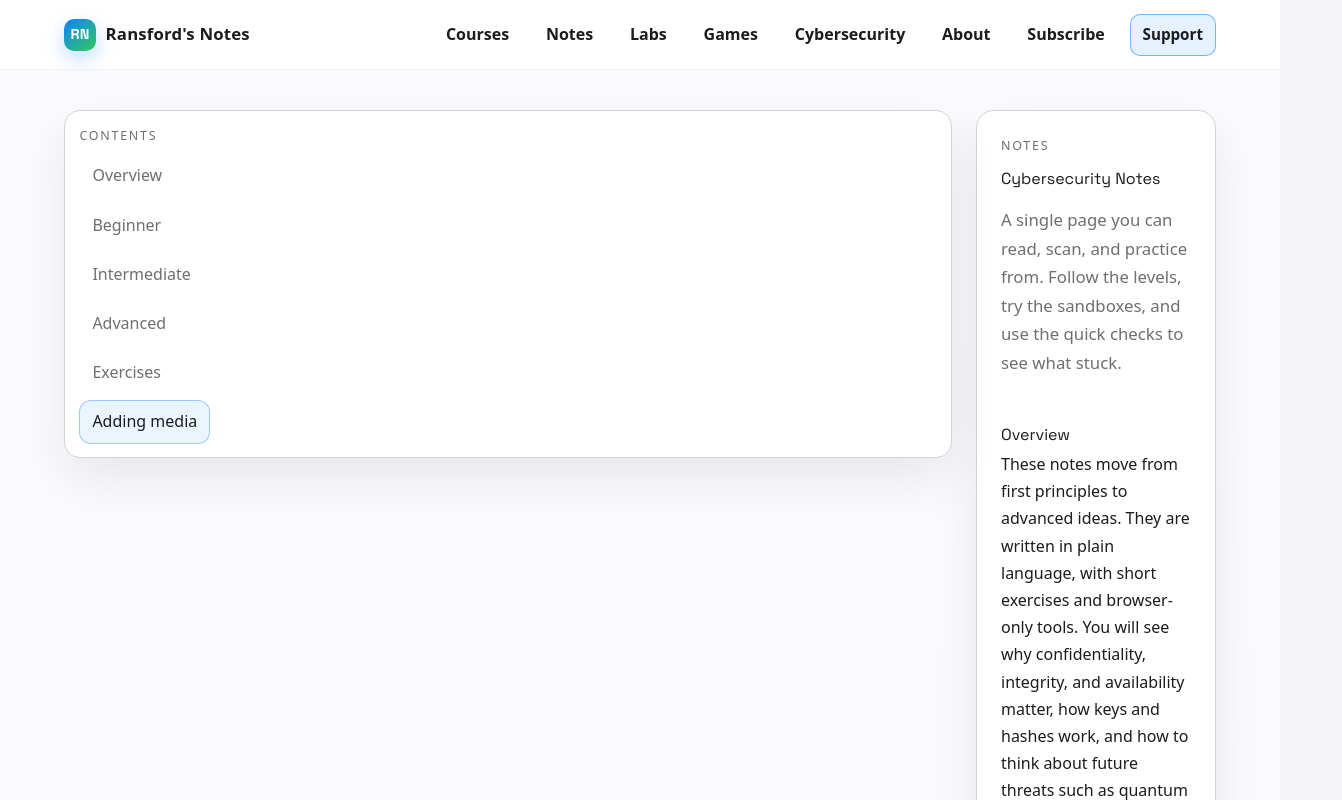
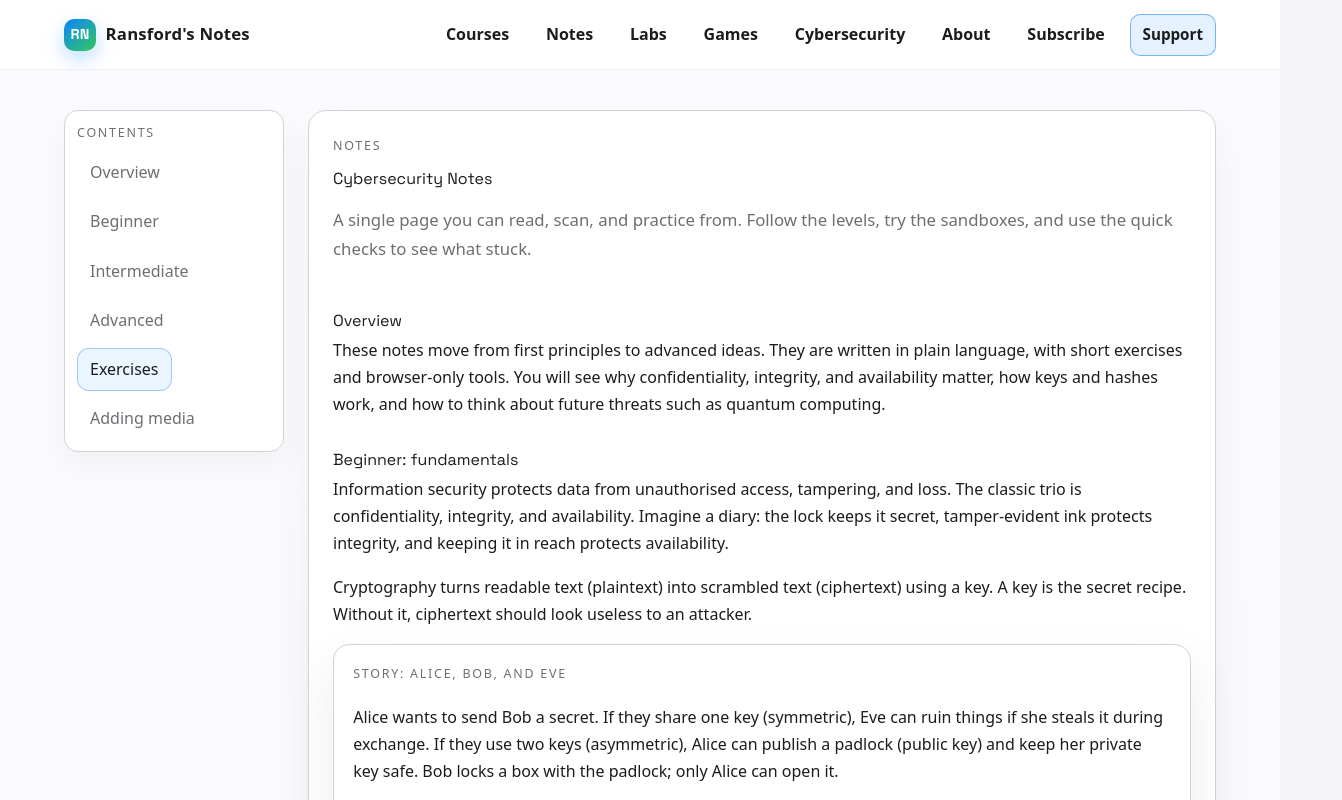
Before and after one commit to LordRansford/my-webapp, a Next.js app: page /cybersecurity in a window 1280 px wide. Shown: the top 800 px of the page, 1342 px wide, since content can reach past the window. Built offline with nearby package versions, Linux system fonts and the light colour scheme; no server answers.

Commit message:
Tighter TOC width so notes area takes priority

```diff
--- a/src/styles/globals.css
+++ b/src/styles/globals.css
@@ -907,7 +907,7 @@ textarea:focus {
 /* Notes layout */
 .note-layout {
   display: grid;
-  grid-template-columns: minmax(0, 1fr) minmax(180px, 240px);
+  grid-template-columns: minmax(180px, 220px) minmax(0, 1fr);
   gap: 1.5rem;
   align-items: start;
 }
@@ -917,9 +917,9 @@ textarea:focus {
   top: 80px;
   background: var(--surface);
   border: 1px solid var(--line);
-  border-radius: 16px;
-  padding: 0.85rem 0.9rem;
-  box-shadow: var(--shadow);
+  border-radius: 14px;
+  padding: 0.65rem 0.75rem;
+  box-shadow: 0 12px 30px rgba(0, 0, 0, 0.04);
 }
 
 .note-toc {
@@ -952,7 +952,7 @@ textarea:focus {
   border: 1px solid var(--line);
   border-radius: 18px;
   padding: 1.5rem;
-  box-shadow: var(--shadow);
+  box-shadow: 0 18px 40px rgba(0, 0, 0, 0.05);
 }
 
 .note-section {
```
